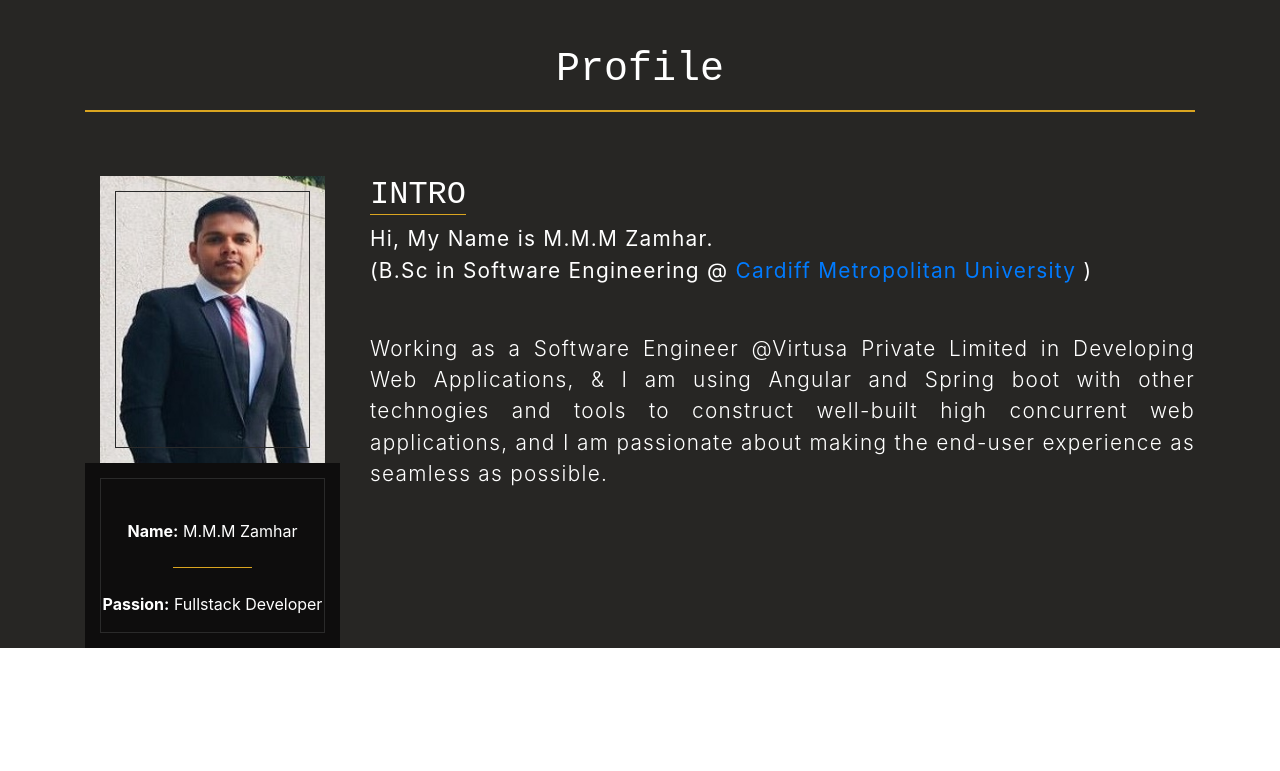
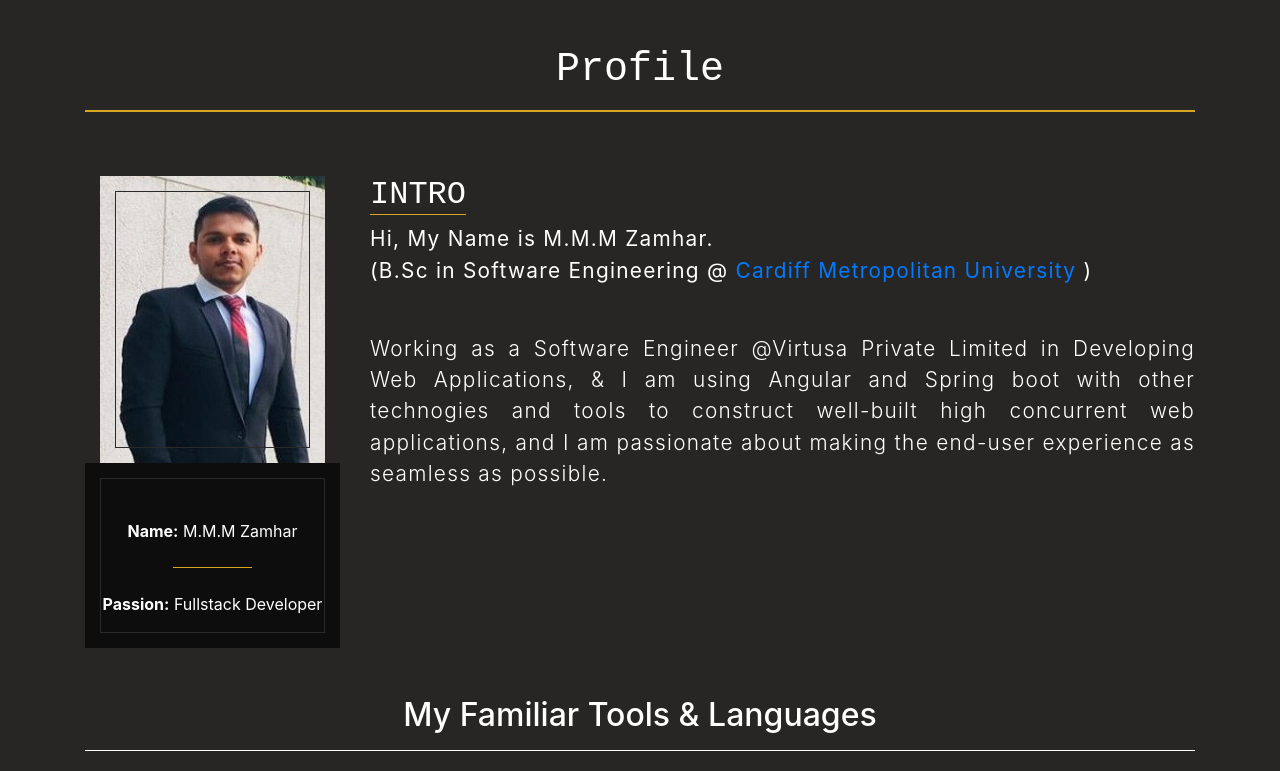
Before and after one commit to zamharrad/protfolioRaad, an Angular app: page / in a window 1280 px wide. Shown: the part 669-1440 px from the top of the page. Before the commit the page ends 1317 px from the top, so only its background shows below. Built offline with nearby package versions, Linux system fonts and the light colour scheme.

Commit message:
commit ui changes and add tecnology section

```diff
--- a/src/app/main-component/profile/profile.component.html
+++ b/src/app/main-component/profile/profile.component.html
@@ -38,6 +38,13 @@
             </div>
         </div>
     </div>
+</div>
+<!-- tecnplogies and langulages -->
+<div style="background-color: rgb(39, 38, 36); color: white;" class="container-fluid">
+    <div class="container"><br><br>
+        <h2 style="text-align: center;">My Familiar Tools & Languages</h2>
 
-
+        <hr style="border-color: white;">
+    </div>
+<br>
 </div>
--- a/src/app/main-component/profile/profile.component.ts
+++ b/src/app/main-component/profile/profile.component.ts
@@ -9,6 +9,9 @@ export class ProfileComponent implements OnInit {
 
   constructor() { }
 
+  userName : string = "Zamhar Raa'D"
+  age : number = 23;
+
   ngOnInit(): void {
   }
 
```
